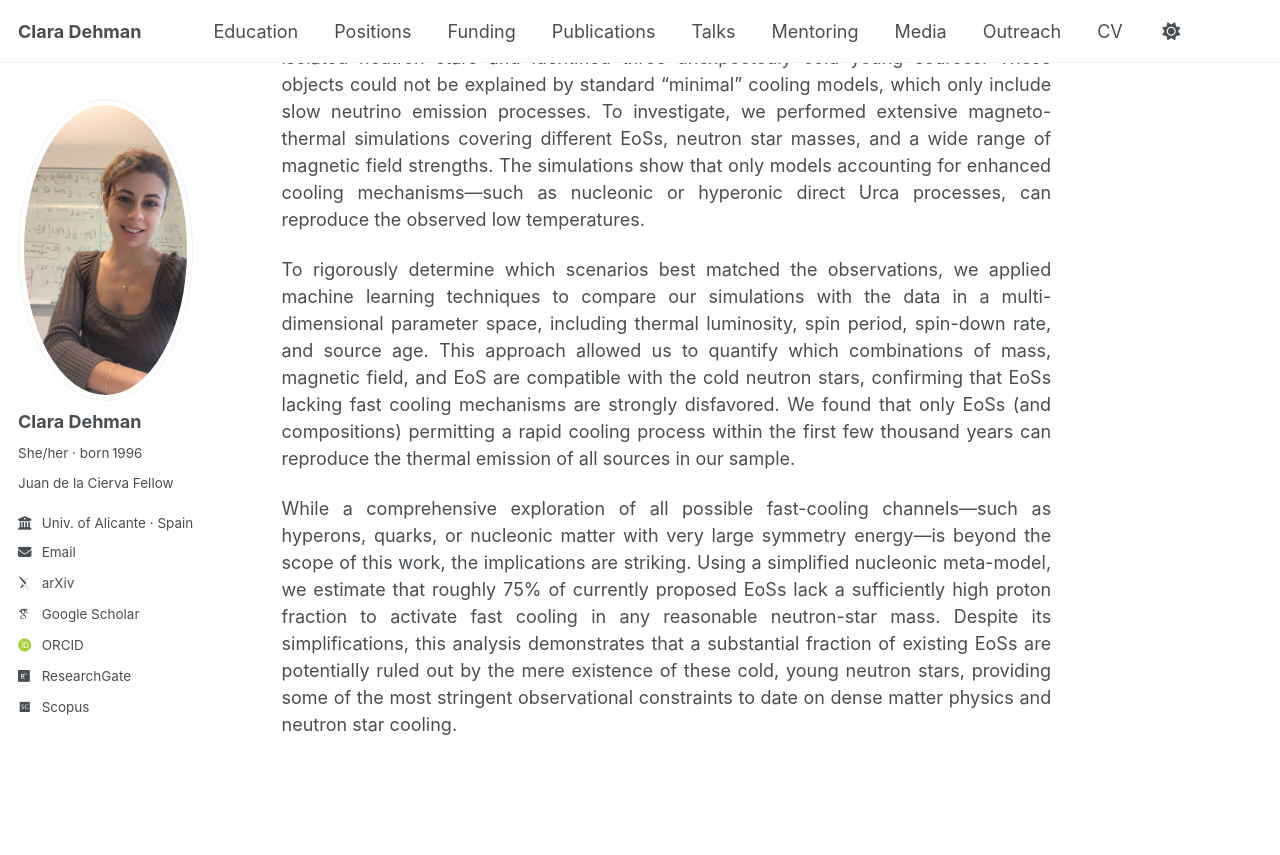
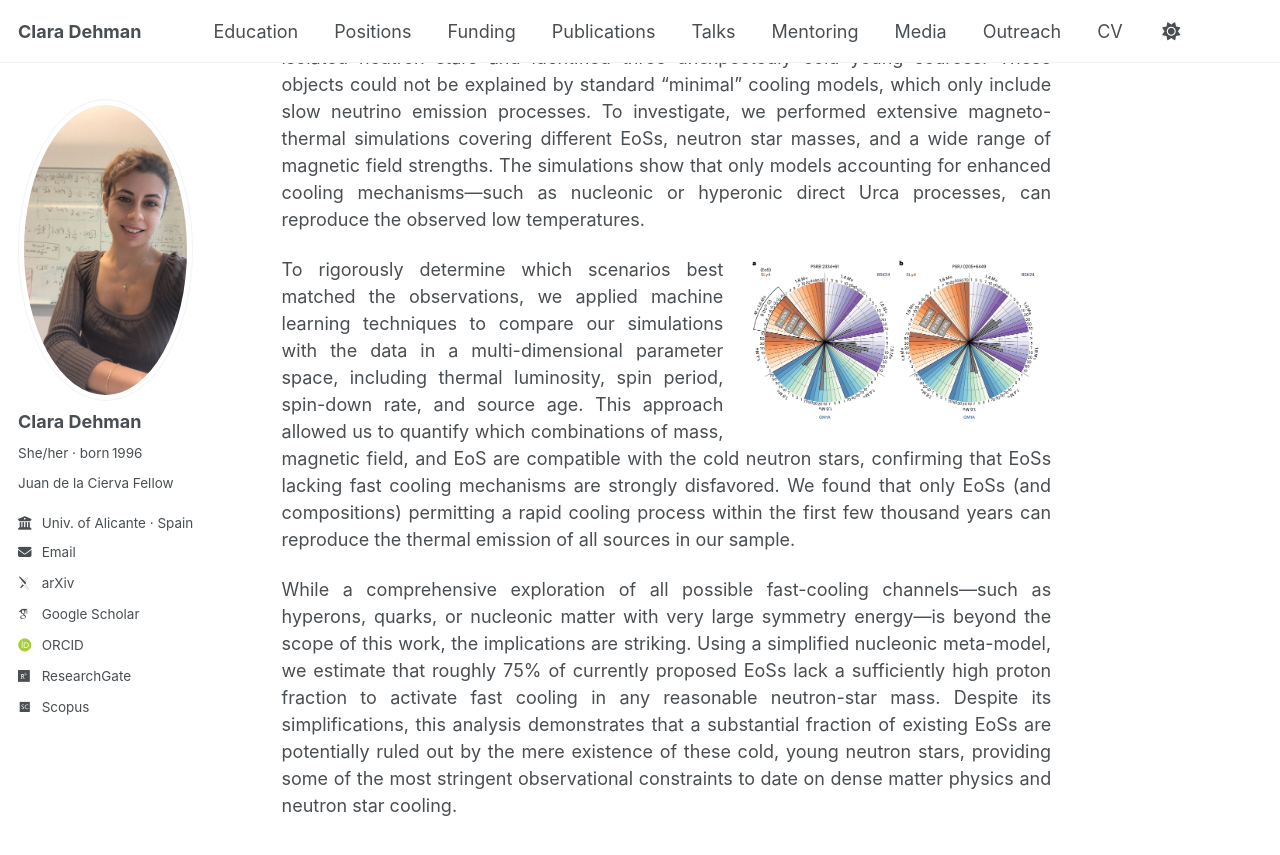
Before and after one commit to ClaraDehman/ClaraDehman.github.io, a Jekyll site: the page built from contrainteos.md, in a window 1280 px wide and 900 px high, scrolled down 310 px. Shown: the top 855 px of the window. Built offline with Jekyll 4.4.1, drawn with Linux system fonts in a browser that asks for light colours; some web fonts are replaced.

Commit message:
adding the pie chart here contrainteos.md

```diff
--- a/contrainteos.md
+++ b/contrainteos.md
@@ -14,9 +14,17 @@ Neutron stars are the dense, highly magnetic remnants of massive stars, providin
 In this work, we re-analyzed XMM-Newton and Chandra observations of dozens of isolated neutron stars and identified three unexpectedly cold young sources. These objects could not be explained by standard “minimal” cooling models, which only include slow neutrino emission processes. To investigate, we performed extensive magneto-thermal simulations covering different EoSs, neutron star masses, and a wide range of magnetic field strengths. The simulations show that only models accounting for enhanced cooling mechanisms—such as nucleonic or hyperonic direct Urca processes, can reproduce the observed low temperatures.
   </p>
 
-   <p style="text-align: justify;">
-To rigorously determine which scenarios best matched the observations, we applied machine learning techniques to compare our simulations with the data in a multi-dimensional parameter space, including thermal luminosity, spin period, spin-down rate, and source age. This approach allowed us to quantify which combinations of mass, magnetic field, and EoS are compatible with the cold neutron stars, confirming that EoSs lacking fast cooling mechanisms are strongly disfavored. We found that only EoSs (and compositions) permitting a rapid cooling process within the first few thousand years can reproduce the thermal emission of all sources in our sample.
-  </p>
+<!-- IMAGE floated to the right -->
+<img src="/files/pie_constraintEOS.png"
+     alt="Constraints on equations of state"
+     style="float:right; width:40%; margin-left:20px; border-radius:6px;">
+
+<p style="text-align: justify;">
+  To rigorously determine which scenarios best matched the observations, we applied machine learning techniques to compare our simulations with the data in a multi-dimensional parameter space, including thermal luminosity, spin period, spin-down rate, and source age. This approach allowed us to quantify which combinations of mass, magnetic field, and EoS are compatible with the cold neutron stars, confirming that EoSs lacking fast cooling mechanisms are strongly disfavored. We found that only EoSs (and compositions) permitting a rapid cooling process within the first few thousand years can reproduce the thermal emission of all sources in our sample.
+</p>
+
+<!-- Clears the float so the lower text doesn't wrap around -->
+<div style="clear: both;"></div>
 
   <p style="text-align: justify;">
 While a comprehensive exploration of all possible fast-cooling channels—such as hyperons, quarks, or nucleonic matter with very large symmetry energy—is beyond the scope of this work, the implications are striking. Using a simplified nucleonic meta-model, we estimate that roughly 75% of currently proposed EoSs lack a sufficiently high proton fraction to activate fast cooling in any reasonable neutron-star mass. Despite its simplifications, this analysis demonstrates that a substantial fraction of existing EoSs are potentially ruled out by the mere existence of these cold, young neutron stars, providing some of the most stringent observational constraints to date on dense matter physics and neutron star cooling.
```
